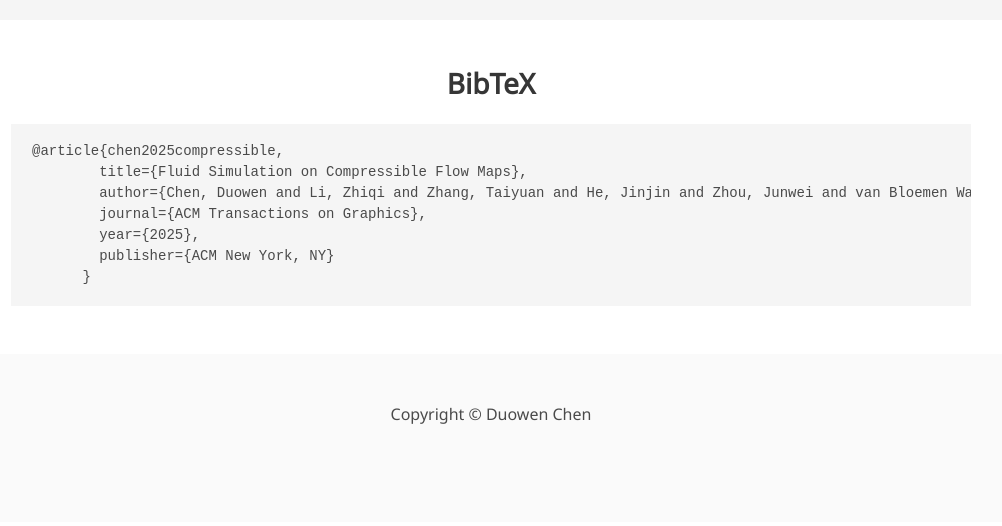
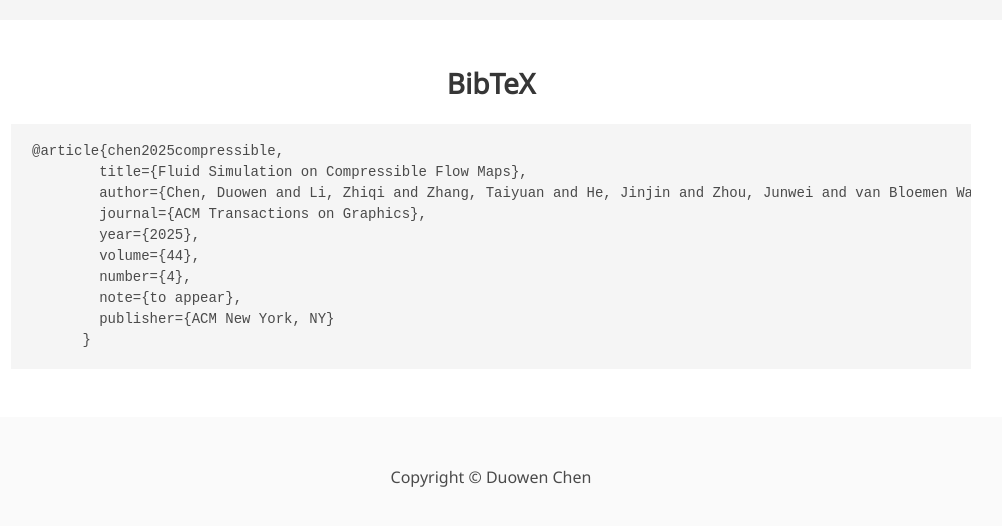
Before and after one commit to CDWJ/CDWJ.github.io, a Jekyll site: the page projects/compressible-flowmap-project-page/index.html, which Jekyll copies as it is, in a window 1280 px wide and 900 px high, scrolled down 6661 px, cut to the strip 315-841 px from the top of the window. Shown: the whole strip, without its empty margins (149-1151 px from the left). Built offline with Jekyll 4.4.1, drawn with Linux system fonts in a browser that asks for light colours; some web fonts are replaced; a style sheet for code colours, icons or effects is not loaded.

Commit message:
add compressible

```diff
--- a/projects/compressible-flowmap-project-page/index.html
+++ b/projects/compressible-flowmap-project-page/index.html
@@ -418,6 +418,9 @@
         author={Chen, Duowen and Li, Zhiqi and Zhang, Taiyuan and He, Jinjin and Zhou, Junwei and van Bloemen Waanders, Bart and Zhu, Bo},
         journal={ACM Transactions on Graphics},
         year={2025},
+        volume={44},
+        number={4},
+        note={to appear},
         publisher={ACM New York, NY}
       }</code></pre>
     </div>
```
